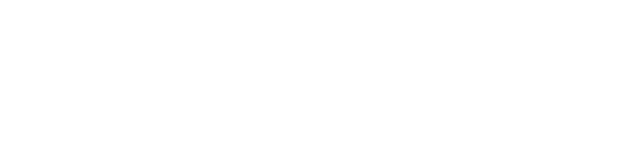
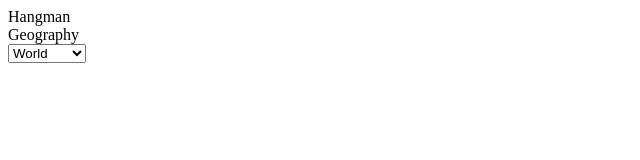
Before and after one commit to willemverbuyst/hangman-geo, a website with bundled scripts: page index.html in a window 1280 px wide. Shown: the whole page, without its empty margins (0-640 px from the left). Built offline with nearby package versions, Linux system fonts and the light colour scheme.

Commit message:
Add header to html

```diff
--- a/index.html
+++ b/index.html
@@ -6,6 +6,23 @@
     <title>Hangman Geo</title>
   </head>
   <body>
+    <header class="header">
+      <div class="header__hangman">
+        <div class="header__logo-1">Hangman</div>
+        <span class="header__logo-2">Geography</span>
+      </div>
+
+      <div class="header__continent">
+        <select class="header__selector" id="continent">
+          <option value="all" selected>World</option>
+          <option value="africa">Africa</option>
+          <option value="americas">Americas</option>
+          <option value="asia">Asia </option>
+          <option value="europe">Europe</option>
+          <option value="oceania">Oceania</option>
+        </select>
+      </div>
+    </header>
     <script src="./src/index.ts"></script>
   </body>
 </html>
```
